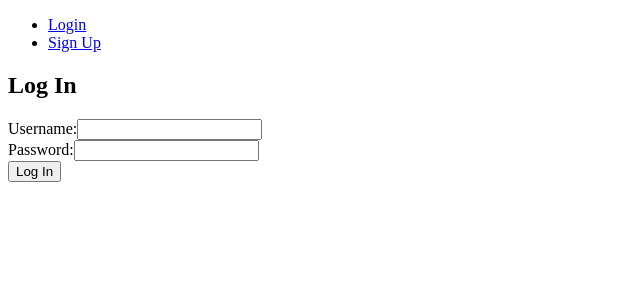
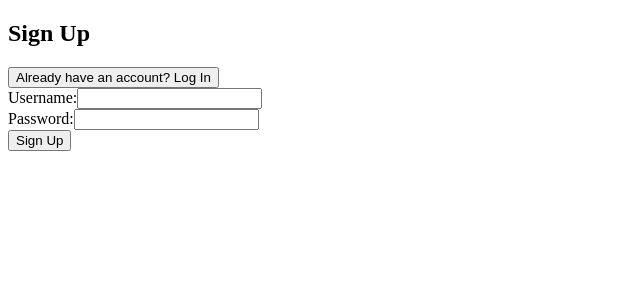
Before and after one commit to abhinabadutta2019/text-editor-try-frontend-react, a React (Create React App) app: page /login in a window 1280 px wide. Shown: the top 300 px of the page, without its empty margins (0-640 px from the left). Built offline with nearby package versions, Linux system fonts and the light colour scheme.

Commit message:
made changes in AuthPage and Navbar

```diff
--- a/src/AuthPage.js
+++ b/src/AuthPage.js
@@ -2,13 +2,16 @@ import React, { useState } from "react";
 import { useNavigate } from "react-router-dom";
 import { useAuth } from "./AuthContext";
 
-const AuthPage = ({ authType }) => {
+const AuthPage = () => {
   const navigate = useNavigate();
   const { login } = useAuth();
 
   const [username, setUsername] = useState("");
   const [password, setPassword] = useState("");
   const [error, setError] = useState(null);
+  const [isSignUp, setIsSignUp] = useState(true); // State to track the form type
+
+  const authType = isSignUp ? "signup" : "login"; // Determine the current form type
 
   const handleSubmit = async (e) => {
     e.preventDefault();
@@ -43,7 +46,13 @@ const AuthPage = ({ authType }) => {
 
   return (
     <div>
-      <h2>{authType === "signup" ? "Sign Up" : "Log In"}</h2>
+      <h2>{isSignUp ? "Sign Up" : "Log In"}</h2>
+      {/* Toggle button to switch between Sign Up and Log In */}
+      <button onClick={() => setIsSignUp(!isSignUp)}>
+        {isSignUp
+          ? "Already have an account? Log In"
+          : "Don't have an account? Sign Up"}
+      </button>
       <form onSubmit={handleSubmit}>
         <div>
           <label htmlFor="username">Username:</label>
@@ -64,9 +73,7 @@ const AuthPage = ({ authType }) => {
           />
         </div>
         {error && <div style={{ color: "red" }}>{error}</div>}
-        <button type="submit">
-          {authType === "signup" ? "Sign Up" : "Log In"}
-        </button>
+        <button type="submit">{isSignUp ? "Sign Up" : "Log In"}</button>
       </form>
     </div>
   );
--- a/src/shared/Navbar.js
+++ b/src/shared/Navbar.js
@@ -13,29 +13,20 @@ const Navbar = () => {
     navigate("/login"); // Redirect to the login page after logout
   };
 
+  // Only render the Navbar if the user is authenticated
+  if (!authenticated) {
+    return null;
+  }
+
   return (
     <nav>
       <ul>
-        {!authenticated && (
-          <>
-            <li>
-              <Link to="/login">Login</Link>
-            </li>
-            <li>
-              <Link to="/signup">Sign Up</Link>
-            </li>
-          </>
-        )}
-        {authenticated && (
-          <>
         <li>
           <Link to="/documents">Documents</Link>
         </li>
         <li>
           <button onClick={handleLogout}>Logout</button>
         </li>
-          </>
-        )}
       </ul>
     </nav>
   );
```
Lines whose indentation alone changed are shown as unchanged.
